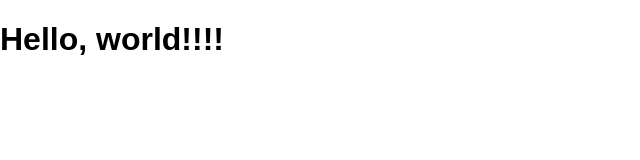
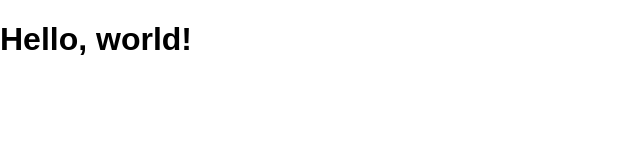
Before and after one commit to RubyDev2018/react-redux-crud-application, a React (Create React App) app: page / in a window 1280 px wide. Shown: the top 160 px of the page, without its empty margins (0-640 px from the left). Built offline with nearby package versions, Linux system fonts and the light colour scheme.

Commit message:
why create jsx

```diff
--- a/src/App.js
+++ b/src/App.js
@@ -1,9 +1,21 @@
 import React, {Component} from 'react';
 
+// JSX:直感的にHTMLを表現ができるため、JSではなく、JSX(xlm)を使用
 class App extends Component {
   render() {
-    return <div><h1>Hello, world!!!!</h1></div>;
+    return <h1>Hello, world!</h1>;
   }
 }
 
+// JS
+// class App extends Component {
+//   render() {
+//     return React.createElement(
+//       "div",
+//       null,
+//       "Hello, world!!!"
+//     )
+//   }
+// }
+
 export default App;
```
